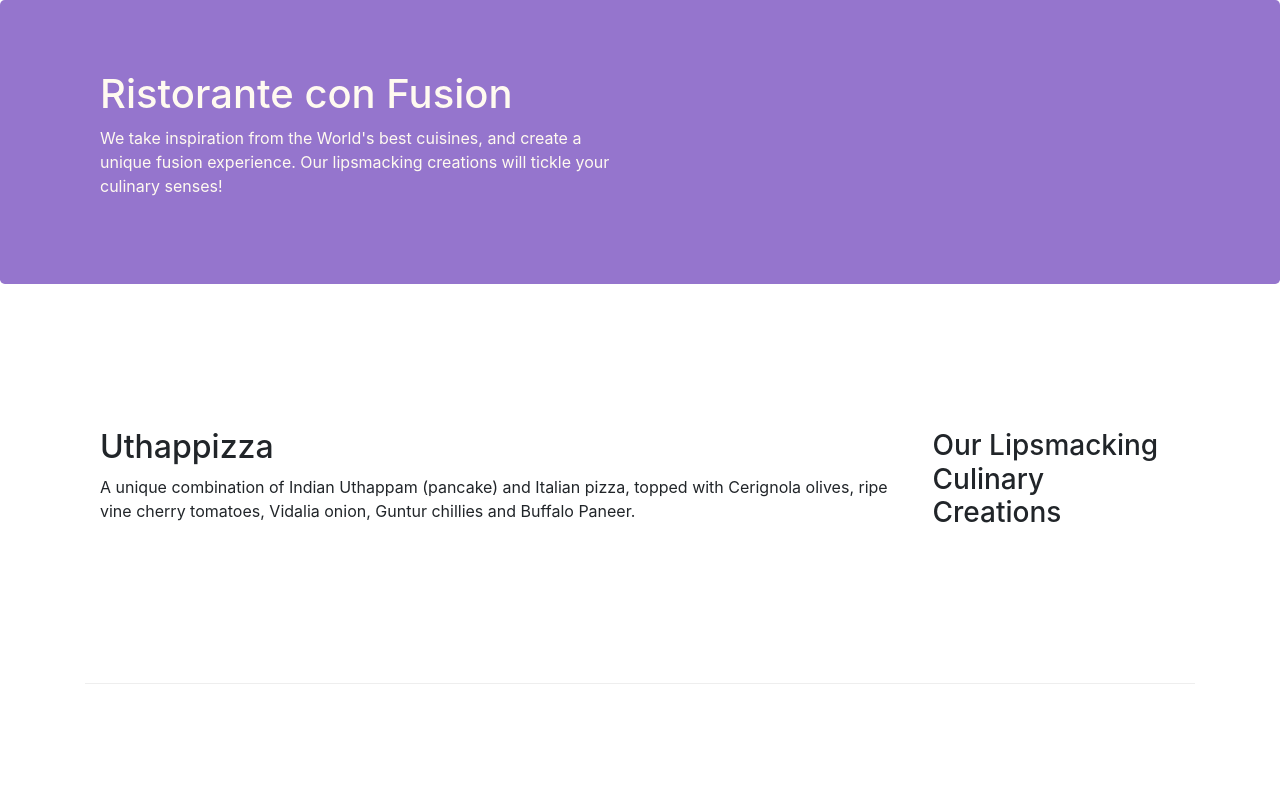
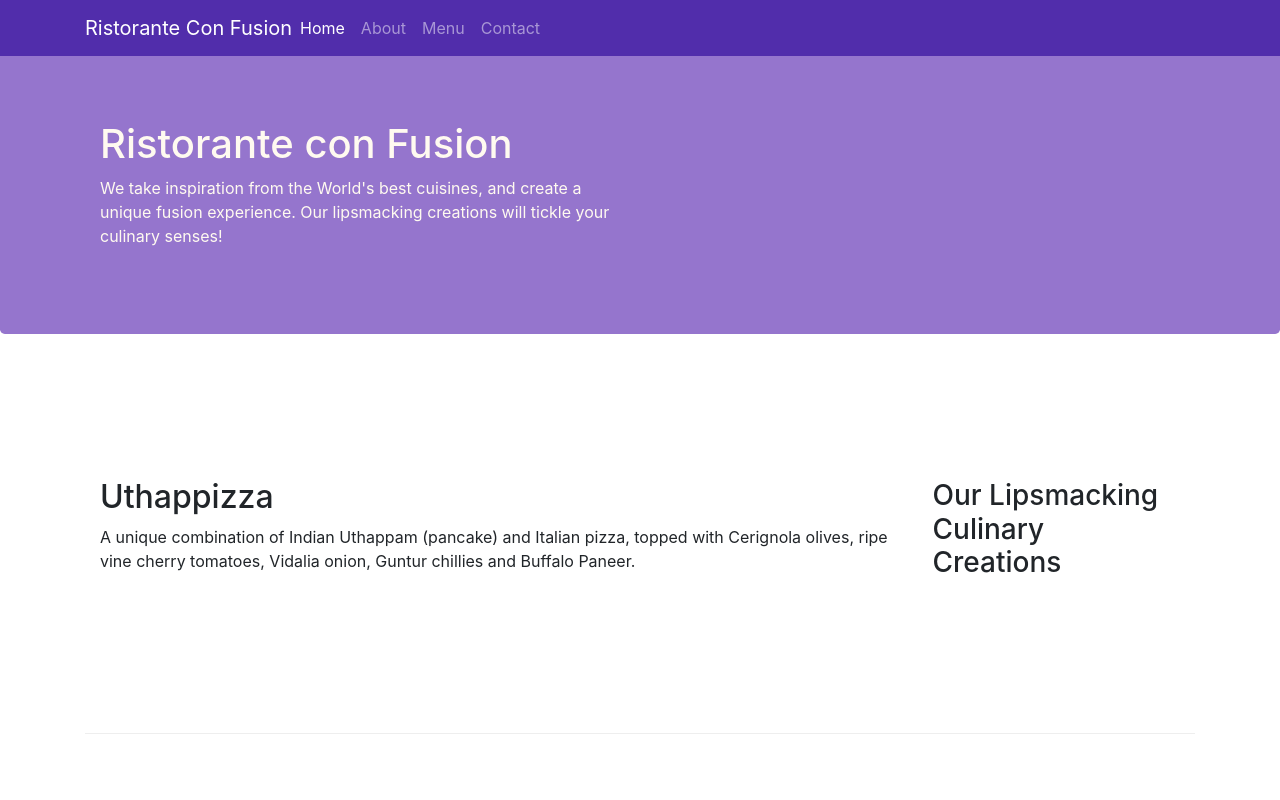
Before and after one commit to abnave/frontend_course_bootstrap, a website: page index.html in a window 1280 px wide. Shown: the top 800 px of the page. Drawn offline with nearby package versions, Linux system fonts and the light colour scheme.

Commit message:
Navbar and breadcrumbs

```diff
--- a/css/styles.css
+++ b/css/styles.css
@@ -28,3 +28,10 @@
     margin: 0px;
     color: #0F0F0F;
 }
+body{
+    padding: 50px 0px 0px 0px;
+    z-index: 0;
+}
+.navbar-dark{
+    background-color: #512DAB;
+}
--- a/index.html
+++ b/index.html
@@ -11,7 +11,23 @@
 </head>
 
 <body>
+    <nav class="navbar navbar-dark navbar-expand-sm fixed-top">
+        <div class="container">
+            <button class="navbar-toggler" type="button" data-toggle="collapse" data-target="#Navbar">
+                <span class="navbar-toggler-icon"></span>
+            </button>
+            <a class="navbar-brand mr-auto" href="./index.html">Ristorante Con Fusion</a>
+            <div class="collpase navbar-collapse" id="Navbar">
+                <ul class="navbar-nav mr-auto">
+                    <li class="nav-item active"><a class="nav-link" href="./index.html">Home</a></li>
+                    <li class="nav-item"><a class="nav-link" href="./aboutus.html">About</a></li>
+                    <li class="nav-item"><a class="nav-link" href="#">Menu</a></li>
+                    <li class="nav-item"><a class="nav-link" href="#">Contact</a></li>
+                </ul>
+            </div>
 
+        </div>
+    </nav>
     <header class="jumbotron">
         <div class="container">
             <div class="row row-header align-items-center">
@@ -71,8 +87,8 @@
                 <div class="col-4 offset-1 col-sm-2">
                     <h5>Links</h5>
                     <ul class="list-unstyled">
-                        <li><a href="#">Home</a></li>
-                        <li><a href="#">About</a></li>
+                        <li><a href="./index.html">Home</a></li>
+                        <li><a href="./aboutus.html">About</a></li>
                         <li><a href="#">Menu</a></li>
                         <li><a href="#">Contact</a></li>
                     </ul>
```
Also changed, not shown: aboutus.html (+20 -0 lines).
